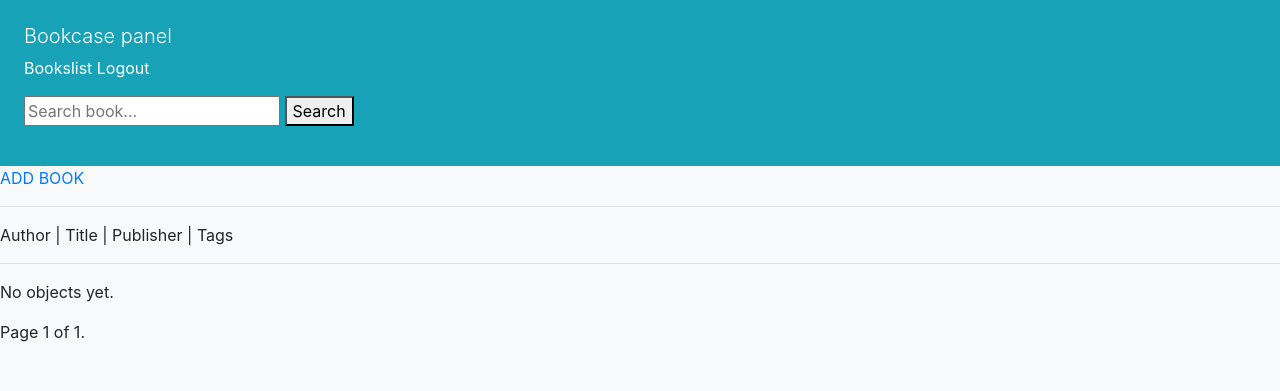
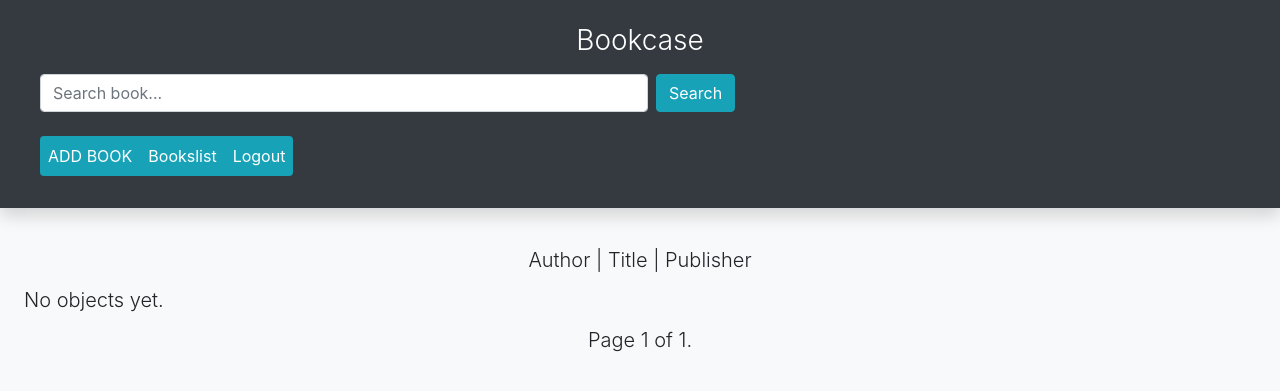
Before and after one commit to gbebenista/django_library, a Django app: page /books/ in a window 1280 px wide. Shown: the top 391 px of the page. Run offline with Django 3.2, Linux system fonts and the light colour scheme; data that the repository does not hold is empty; some libraries are stand-ins or nearby versions.

Commit message:
Change look of templates

```diff
--- a/bookcase/books/templates/books/base.html
+++ b/bookcase/books/templates/books/base.html
@@ -8,23 +8,30 @@
     <title>Title</title>
 </head>
 <body class="bg-light m-auto">
-    <header class="p-4 bg-info m-auto text-white">
-            <h5 class="font-weight-light ">Bookcase panel</h5>
+    <header class="shadow p-4 bg-dark mb-3 text-white">
+            <h3 class="font-weight-light text-center">Bookcase</h3>
             <p>
-                <a href="{% url 'bookslist' %}" class=" text-white">Bookslist</a>
-                <a href="{% url 'logout' %}" class="text-white">Logout</a>
+                <div class="form-group pl-3">
+                    <form action="{% url 'searchbook' %}" method="get">
+                        <input name="q" type="text" class="form-control w-50 float-left" placeholder="Search book..."/>
+                        <button type="submit" class="btn btn-info ml-2">Search</button>
+                    </form>
+                </div>
             </p>
-            <p>
-                <form action="{% url 'searchbook' %}" method="get">
-                    <input name="q" type="text" placeholder="Search book...">
-                    <button type="submit">Search</button>
-                </form>
-            </p>
+        <nav class="navbar navbar-expand-lg navbar-light">
+            <div class="collapse navbar-collapse">
+                <ul class="navbar-nav bg-info rounded">
+                    <li class="nav-item"><a href="{% url 'addbook' %}" class="nav-link text-white">ADD BOOK</a></li>
+                    <li class="nav-item"><a href="{% url 'bookslist' %}" class="nav-link text-white">Bookslist</a></li>
+                    <li class="nav-item"><a href="{% url 'logout' %}" class="nav-link text-white">Logout</a></li>
+                </ul>
+            </div>
+        </nav>
+
     </header>
     <main>
         {% block content %}
         {% endblock %}
     </main>
-
 </body>
 </html>
--- a/bookcase/books/templates/books/booklist.html
+++ b/bookcase/books/templates/books/booklist.html
@@ -2,34 +2,37 @@
 
 {% block title %}Books list{% endblock %}
 {% block content %}
-<a href="{% url 'addbook' %}">ADD BOOK</a>
-<hr/>
-Author | Title | Publisher | Tags
-<hr />
+<div class="p-4 m-auto h5 font-weight-light">
+    <p class="text-center">Author | Title | Publisher</p>
     <div>
         {% for object in page_obj %}
-    <p><a href="{% url 'detailbook' object.id %}">{{ object.author }} | {{ object.title }} | {{ object.publisher }}</a></p>
-    <p>{% if perms.books.delete_book %}<a href="{% url 'deletebook' object.id %}">Delete</a>{% endif %}| {% if perms.books.change_book %}<a href="{% url 'updatebook' object.id %}">Edit</a>{% endif %}</p>
-    <hr/>
+        <p class="shadow bg-white rounded p-4 m-3">
+            <a href="{% url 'detailbook' object.id %}">{{ object.author }} | {{ object.title }} | {{ object.publisher }}</a>
+            {% if perms.books.delete_book %}
+            <span class="float-right px-1"><a href="{% url 'deletebook' object.id %}"><i class="fa fa-trash btn btn-danger text-white"></i></a></span>
+            {% endif %}
+            {% if perms.books.change_book %}
+            <span class="float-right px-1"><a href="{% url 'updatebook' object.id %}"><i class="fa fa-edit btn btn-info"></i></a></span>
+            {% endif %}
+        </p>
         {% empty %}
         <p>No objects yet.</p>
         {% endfor %}
     </div>
-<div class="pagination">
+    <div class="pagination d-flex justify-content-center">
         <span class="step-links">
             {% if page_obj.has_previous %}
                 <a href="?page=1">&laquo; first</a>
                 <a href="?page={{ page_obj.previous_page_number }}">previous</a>
             {% endif %}
-
             <span class="current">
                 Page {{ page_obj.number }} of {{ page_obj.paginator.num_pages }}.
             </span>
-
             {% if page_obj.has_next %}
                 <a href="?page={{ page_obj.next_page_number }}">next</a>
                 <a href="?page={{ page_obj.paginator.num_pages }}">last &raquo;</a>
             {% endif %}
         </span>
     </div>
+</div>
 {% endblock %}
--- a/bookcase/books/views.py
+++ b/bookcase/books/views.py
@@ -34,7 +34,6 @@ class UpdateBookView(UpdateView):
 
 class SearchBookView(ListView):
     model = Book
-    fields = ['author', 'title', 'publisher', 'tags', ]
     template_name = 'books/booklist.html'
     paginate_by = 5
 
```
Also changed, not shown: bookcase/books/templates/books/createbook.html (+10 -6 lines), bookcase/books/templates/books/deletebook.html (+7 -6 lines), bookcase/books/templates/books/detailbook.html (+6 -4 lines), bookcase/books/templates/books/updatebook.html (+11 -5 lines). Lines whose indentation alone changed are shown as unchanged.
